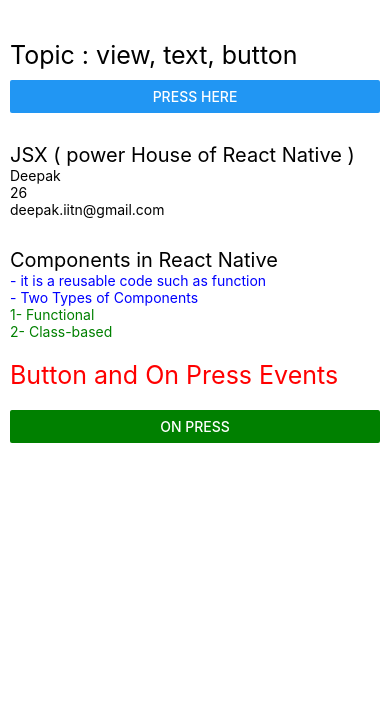
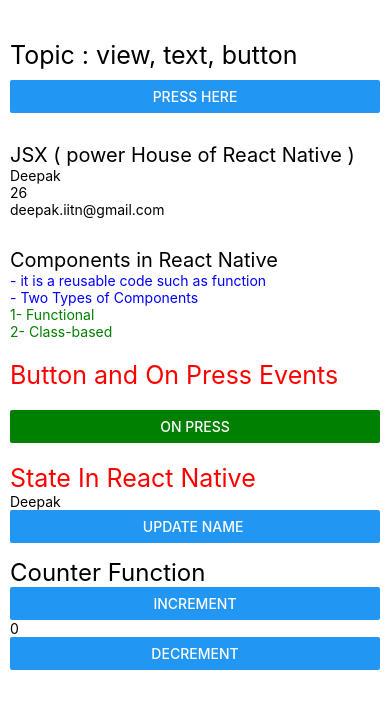
Before and after one commit to DeepakDev001/React-Native-tut, a React Native app: screen / in a window 390 px wide. Shown: the top 708 px of the page. Built offline with nearby package versions, Linux system fonts and the light colour scheme.

Commit message:
State in react native

```diff
--- a/App.js
+++ b/App.js
@@ -1,12 +1,14 @@
 import { StyleSheet, Text, View } from 'react-native';
 import Basics from './components/Basics';
 import OnPressEvent from './components/OnPressEvent';
+import ReactState from './components/ReactState';
 
 export default function App() {
   return (
     <View style={styles.container}>
       <Basics />
       <OnPressEvent />
+      <ReactState />
     </View>
   );
 }
--- /dev/null
+++ b/components/ReactState.js
@@ -0,0 +1,33 @@
+import React, { useState } from 'react'
+import { Button, Text, View } from 'react-native'
+
+const ReactState = () => {
+  const [name, setName] = useState("Deepak");
+  const [data, setData] = useState(0);
+
+  //================= Main_Return_Function =============//
+  return (
+    <View>
+      <Text style={{ fontSize: 25, marginTop: 20, color: "red" }}>
+        State In React Native
+      </Text>
+      <Text>{name}</Text>
+      <Button
+        title='Update Name '
+        onPress={() => setName("Yadav")}
+      />
+      <Text style={{ fontSize: 24, marginTop: 15 }} >Counter Function</Text>
+      <Button
+        title='Increment'
+        onPress={() => setData(data + 1)}
+      />
+      <Text>{data}</Text>
+      <Button
+        title='Decrement'
+        onPress={() => setData(data - 1)}
+      />
+    </View>
+  )
+}
+
+export default ReactState
```
